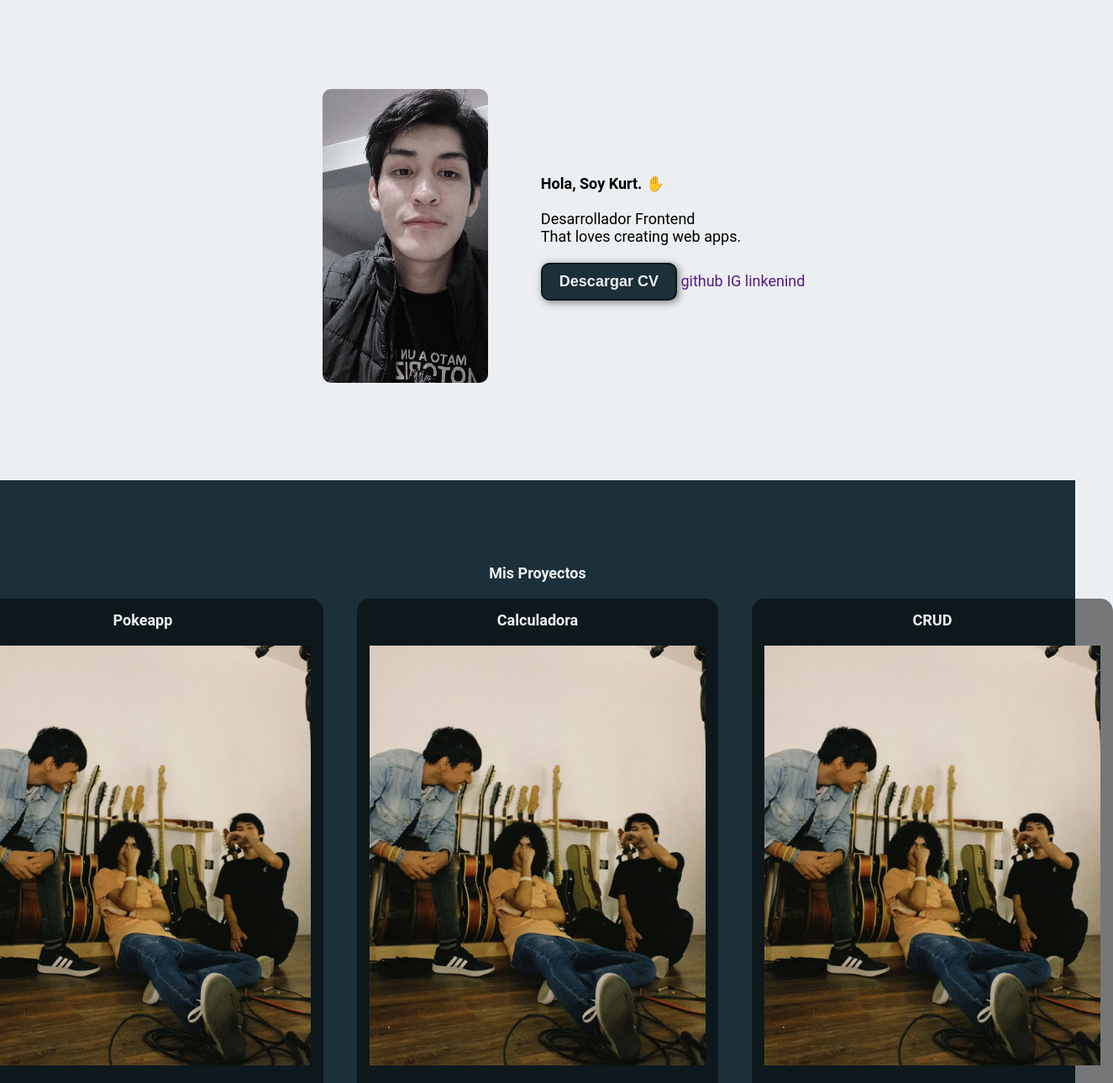
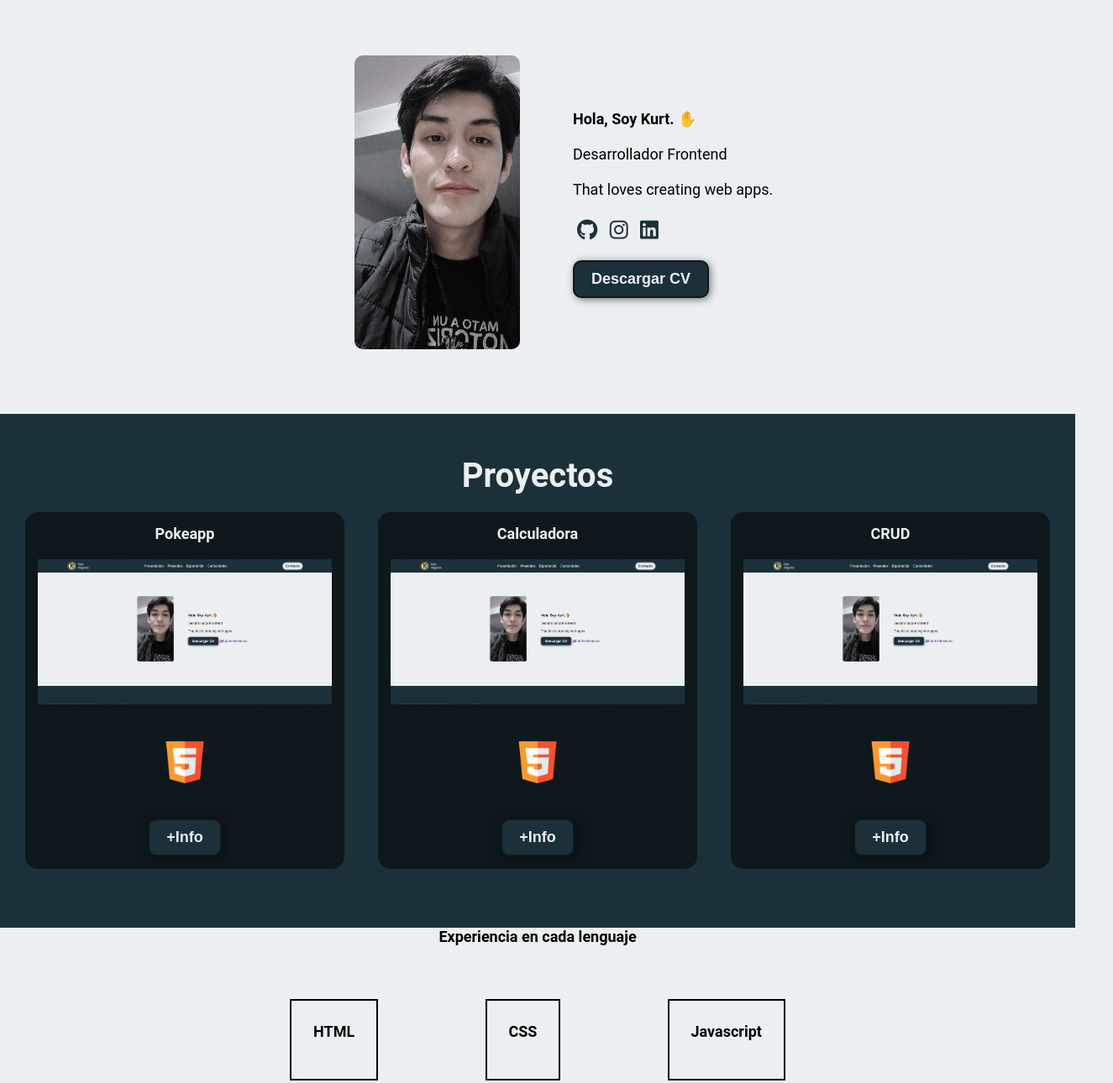
Before and after one commit to kurttck/portfolio, a plain HTML site: page index.html in a window 1280 px wide. Shown: the part 77-1367 px from the top of the page at 84% size, 1325 px wide, since content can reach past the window. Drawn offline with Linux system fonts and the light colour scheme.

Commit message:
agregamos icono, cambiar imagen de proyecto

```diff
--- a/css/style.css
+++ b/css/style.css
@@ -169,10 +169,10 @@ body {
 }
 
 
-/* PRESENTACION */
+/*---------------------------------------------- PRESENTACION ---------------------------------------------------*/
 
 .presentacion{
-  /* background-color: gray; */
+  height: 500px;
 }
 
 .presentacion .pre2 {/*
@@ -198,6 +198,7 @@ body {
 
 
  .button{
+  margin-top: 18px;
   font-weight: bold;
   padding: 10px 20px;
   border-radius: 10px;
@@ -224,10 +225,16 @@ body {
 }
 
 
+.fa-brands{
+  font-size: 25px;
+  color: #1b3039;
+  margin: 5px;
+  transition: all 0.3s ease 0s;
+}
 
-
-
-
+.fa-brands:hover{
+  transform: scale(1.1);
+}
 
 
 /* PROYECTOS */
@@ -238,8 +245,12 @@ body {
   text-align: center;
 }
 
+#proyect .container h2{
+  font-size: 40px;
+}
+
 #proyect .container{
-  padding: 100px 0px;
+  padding: 50px 0px;
 
 }
 
@@ -249,38 +260,17 @@ body {
   padding: 50px;
   margin: 20px;
   border-radius: 15px;
-}
-
-.card:first-child{
   background-image: linear-gradient(
     0deg,
     rgba(0,0,0,0.5),
     rgba(0,0,0,0.5)
-  )
-  ,url("image/tai.png");
-}
-
-.card:nth-child(2){
-  background-image: linear-gradient(
-    0deg,
-    rgba(0,0,0,0.5),
-    rgba(0,0,0,0.5)
-  )
-  ,url("image/yo.png");
-}
-
-.card:nth-child(3){
-  background-image: linear-gradient(
-    0deg,
-    rgba(0,0,0,0.5),
-    rgba(0,0,0,0.5)
-  )
-  ,url("image/logo.png");
+  );
 }
 
 #proyect .proyectos{
   display: flex;
   justify-content: center;
+
 
 }
 
@@ -293,8 +283,11 @@ body {
   padding: 15px;
 }
 
+
 #proyect .proyect-banner{
-  height: 500px;
+  width: 350px;
+  height: auto;
+
 }
 
 
--- a/index.html
+++ b/index.html
@@ -13,6 +13,10 @@
       content="Portfolio Kurt Angeles, Programador junior en frontend y backend"
     />
     <link rel="stylesheet" href="css/style.css" />
+    <link
+      rel="stylesheet"
+      href="https://cdnjs.cloudflare.com/ajax/libs/font-awesome/6.5.1/css/all.min.css"
+    />
 
     <!-- OPEN GRAPH: Etiquetas para configurar la vista en el momento de compartir en redes sociales -->
     <meta property="og:title" content="" />
@@ -34,7 +38,7 @@
 
       <nav>
         <ul class="nav-link center">
-          <li><a href="#presentacion">Presentacion</a></li>
+          <li><a href="#presentacion">Presentación</a></li>
           <li><a href="#proyect">Proyectos</a></li>
           <li><a href="#experiencia">Experiencia</a></li>
           <li><a href="#curiosidades">Curiosidades</a></li>
@@ -65,35 +69,52 @@
           <div class="presentacion_card">
             <img src="image/yo.jpeg" alt="Kurt Sonriendo xd" />
           </div>
+
           <div>
             <h1>Hola, Soy Kurt. ✋</h1>
             <br />
             <p>
-              Desarrollador Frontend <br />
+              Desarrollador Frontend <br /><br />
               That loves creating web apps.
             </p>
+            <br />
+
+            <a
+              href="https://github.com/kurttck"
+              class="fa-brands fa-github"
+              target="_blank"
+            ></a>
+            <a
+              href="https://www.instagram.com/kurt.a.s/"
+              class="fa-brands fa-instagram"
+              target="_blank"
+            ></a>
+            <a
+              href="https://www.linkedin.com/in/kurt-angeles-segura-570b23239/"
+              class="fa-brands fa-linkedin"
+              target="_blank"
+            ></a>
             <br />
             <button class="button">
               <a download="cv" href="cv.pdf">Descargar CV</a>
             </button>
-            <a href="">github</a>
-            <a href="">IG</a>
-            <a href="">linkenind</a>
           </div>
         </div>
       </article>
 
       <section id="proyect">
-
         <div class="container">
-          <h2>Mis Proyectos</h2>
+          <h2>Proyectos</h2>
 
           <div class="proyectos center">
             <div class="card">
               <h3>Pokeapp</h3>
 
-              <img class="proyect-banner" src="image/tai.png" alt="sadasdas">
-
+              <img
+                class="proyect-banner"
+                src="image/proyecto.png"
+                alt="sadasdas"
+              />
 
               <div class="tecnologias">
                 <img src="image/html.png" alt="" />
@@ -102,7 +123,11 @@
             </div>
             <div class="card">
               <h3>Calculadora</h3>
-              <img class="proyect-banner" src="image/tai.png" alt="sadasdas">
+              <img
+                class="proyect-banner"
+                src="image/proyecto.png"
+                alt="sadasdas"
+              />
               <div class="tecnologias">
                 <img src="image/html.png" alt="" />
               </div>
@@ -110,35 +135,20 @@
             </div>
             <div class="card">
               <h3>CRUD</h3>
-              <img class="proyect-banner" src="image/tai.png" alt="sadasdas">
+              <img
+                class="proyect-banner"
+                src="image/proyecto.png"
+                alt="sadasdas"
+              />
               <div class="tecnologias">
                 <img src="image/html.png" alt="" />
               </div>
               <button class="button">+Info</button>
             </div>
+
           </div>
         </div>
       </section>
-      <!-- <article id="proyectos" class="proyect">
-        <h2 class="center">Todos mis Proyectos</h2>
-        <div class="content_proyect center">
-          <section>
-            <h3>PokeApi</h3>
-            <img src="" alt="" />
-            <button>Ver</button>
-          </section>
-          <section>
-            <h3>CRUD</h3>
-            <img src="" alt="" />
-            <button>Ver</button>
-          </section>
-          <section>
-            <h3>Login</h3>
-            <img src="" alt="" />
-            <button>Ver</button>
-          </section>
-        </div>
-      </article> -->
 
       <aside id="experiencia" class="exp">
         <h2 class="center">Experiencia en cada lenguaje</h2>
```
Also changed, not shown: image/proyecto.png (added).
